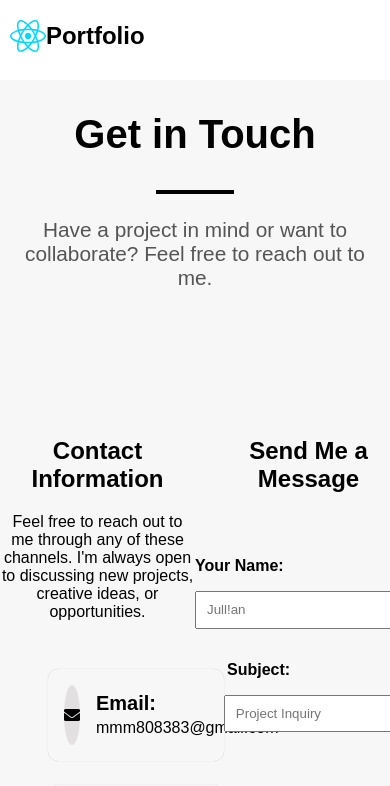
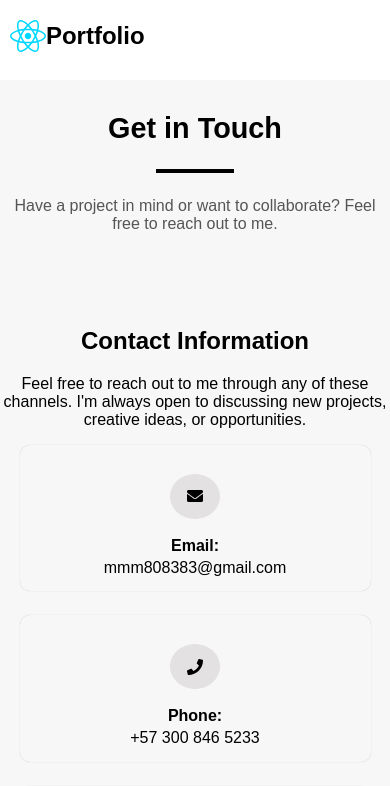
Before and after one commit to Julian-codee/Folio_React, a React (Vite) app: page /ContactMe in a window 390 px wide. Shown: the top 786 px of the page. Built offline with nearby package versions, Linux system fonts and the light colour scheme.

Commit message:
Realizamos el responsive para la pagina de contactme y sus componentes

```diff
--- a/src/assets/Styles/ContactMe.css
+++ b/src/assets/Styles/ContactMe.css
@@ -35,3 +35,56 @@
     width: 100%;
     display: flex;
   }
+
+  /* Para tablets */
+@media (max-width: 1024px) {
+  .containerContact2 {
+      flex-direction: column;
+      align-items: center;
+      text-align: center;
+  }
+
+  .ContainerContact {
+      width: 100%;
+  }
+}
+
+/* Para móviles */
+@media (max-width: 768px) {
+  .containerContact2 {
+      flex-direction: column;
+      width: 100%;
+      padding: 0 1rem;
+  }
+
+  .ContainerContact {
+      width: 100%;
+  }
+
+  .Contact-title {
+      font-size: 2rem;
+  }
+
+  .description {
+      font-size: 1.1rem;
+      width: 100%;
+  }
+}
+
+/* Para pantallas muy pequeñas */
+@media (max-width: 480px) {
+  .containerContact{
+      flex-direction: column;
+      width: 100%;
+      padding: 0.5rem;
+  }
+
+  .Contact-title {
+      font-size: 1.8rem;
+  }
+
+  .description {
+      font-size: 1rem;
+      width: 100%;
+  }
+}
--- a/src/assets/Styles/Contactinformation.css
+++ b/src/assets/Styles/Contactinformation.css
@@ -44,3 +44,83 @@
     font-weight: bold;
     font-size: 20px;
 }
+
+
+/* Para tablets */
+@media (max-width: 1024px) {
+    .ContactInformation {
+        width: 70%;
+        text-align: center;
+    }
+
+    .infoPins {
+        width: 100%;
+        margin: 2rem auto;
+    }
+
+    .pin {
+        flex-direction: column;
+        align-items: center;
+        text-align: center;
+        padding: 1rem;
+    }
+
+    .infoicon {
+        align-items: center;
+    }
+}
+
+/* Para móviles */
+@media (max-width: 768px) {
+    .ContactInformation {
+        width: 90%;
+    }
+
+    .infoPins {
+        width: 100%;
+    }
+
+    .pin {
+        flex-direction: column;
+        align-items: center;
+        padding: 1rem;
+    }
+
+    .pinicon {
+        width: 60px;
+        height: 50px;
+    }
+
+    .SocialInfo {
+        font-size: 18px;
+    }
+}
+
+/* Para pantallas muy pequeñas */
+@media (max-width: 480px) {
+    .ContactInformation {
+        width: 100%;
+        margin-top: 3rem;
+        margin-bottom: 3rem;
+    }
+
+    .infoPins {
+        width: 90%;
+        margin: 1rem auto;
+    }
+
+    .pin {
+        flex-direction: column;
+        align-items: center;
+        padding: 0.8rem;
+    }
+
+    .pinicon {
+        width: 50px;
+        height: 45px;
+    }
+
+    .SocialInfo {
+        font-size: 16px;
+    }
+}
--- a/src/assets/Styles/FormContact.css
+++ b/src/assets/Styles/FormContact.css
@@ -79,3 +79,64 @@ margin-left: 1.8rem;
     text-indent: 10px;
     padding-top: 6px;
   }
+
+  /* Para tablets */
+@media screen and (max-width: 1024px) {
+    .containerForm {
+        width: 70%;
+    }
+
+    .NameMail {
+        flex-direction: column;
+        align-items: center;
+        gap: 1rem;
+    }
+
+    .personal, .subject, .message, .SubmitButton {
+        width: 60rem;
+        max-width: 35rem;
+        margin-left: 0;
+    }
+}
+
+
+/* Para Moviles */
+@media screen and (max-width: 480px) {
+    .containerForm {
+        width: 100%;
+        margin-top: 3rem;
+    }
+
+    .titleContact {
+        font-size: 1.2rem;
+        display: flex;
+        justify-content: center;
+        align-items: center;
+        width: 100%;
+        margin-left: 0;
+    }
+
+    .NameMail {
+        width: 100%;
+        flex-direction: column;
+        gap: 0.5rem;
+    }
+
+    .personal{
+        width: 331px;
+    }
+
+    .message,.subject {
+        width: 85%;
+        margin-left: 1.9rem;
+    }
+
+    .SubmitButton{
+        width: 90%;
+        margin-left: 1.3rem;
+        height: 2.5rem;
+        margin-bottom: 2rem;
+    }
+
+
+}
```
